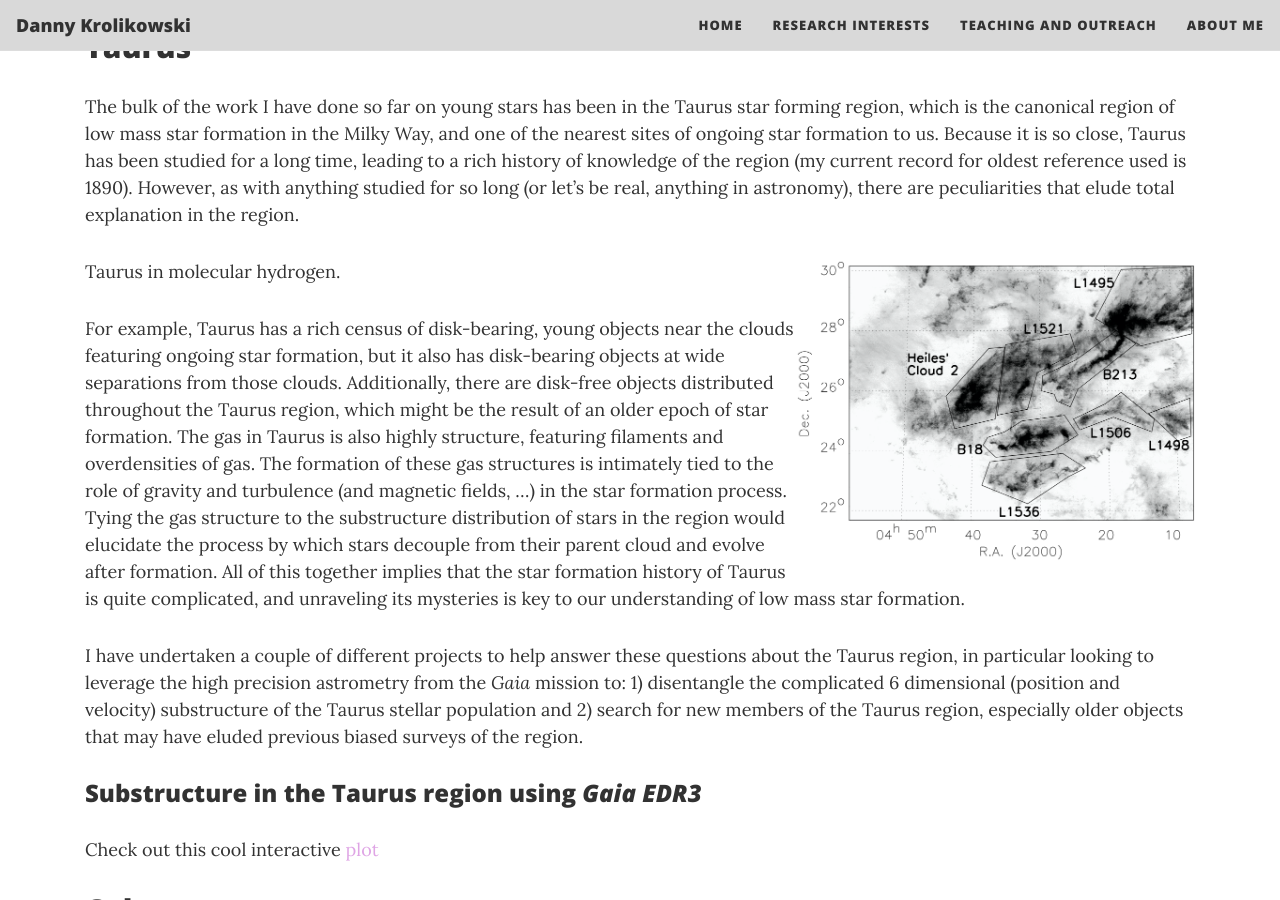
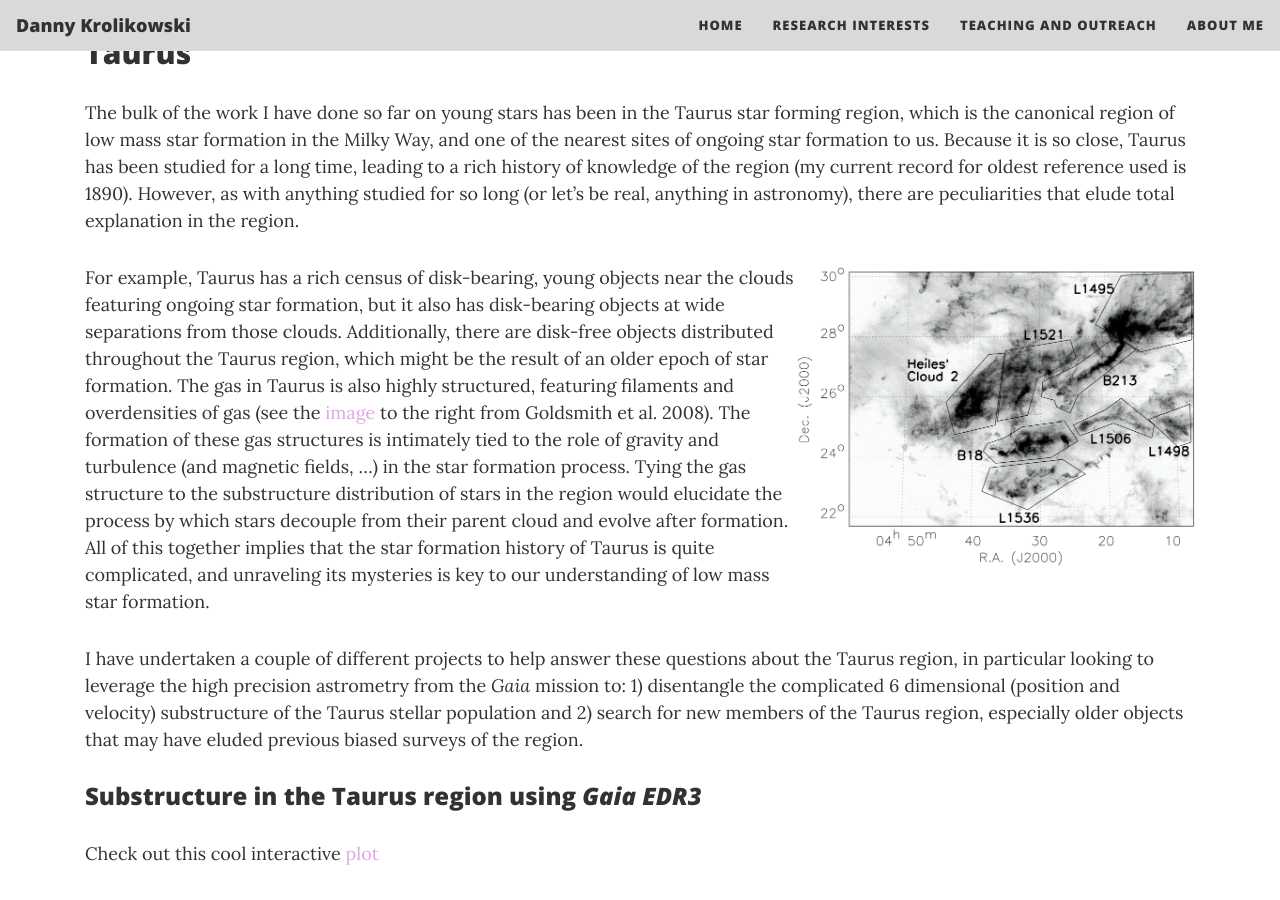
Before and after one commit to dkrolikowski/dkrolikowski.github.io, a Jekyll site: the page built from research.md, in a window 1280 px wide and 900 px high, scrolled down 670 px. Built offline with Jekyll 4.4.1, drawn with Linux system fonts in a browser that asks for light colours; nearby versions of some CDN libraries.

Commit message:
Abandoning image captioning lol

```diff
--- a/research.md
+++ b/research.md
@@ -7,7 +7,7 @@ subtitle: Young Stars and their Planetary Systems
 
 My research interests broadly include young stars and the planets around them. This covers scales from entire regions of young or forming stars, down to the individual planets in these systems. I'm in my 5th year as a Ph.D. student at UT Austin where I work with Adam Kraus. During my undergraduate education at SUNY Geneseo, I worked with Aaron Steinhauer studying the lithium abundances of star clusters, to map the chemical evolution of lithium across time and stellar type.
 
-## Young stellar populations
+# Young stellar populations
 
 To understand how planetary systems form and evolve, we must understand how the stars they orbit do the same. One pillar of my research is the study of young stars, and in particular the groups they form in. Most stars form in clusters, or at the very least loose associations. By studying an ensemble of stars that formed together, it is easier to determine the age, and thus other stellar properties, of all stars in the group. With a well defined census, we can look at the spatial and velocity distributions of the stars in these groups to back out a picture of how they formed, which can constrain the theories and physics of star formation in general.
 
@@ -15,23 +15,9 @@ To understand how planetary systems form and evolve, we must understand how the
 
 The bulk of the work I have done so far on young stars has been in the Taurus star forming region, which is the canonical region of low mass star formation in the Milky Way, and one of the nearest sites of ongoing star formation to us. Because it is so close, Taurus has been studied for a long time, leading to a rich history of knowledge of the region (my current record for oldest reference used is 1890). However, as with anything studied for so long (or let's be real, anything in astronomy), there are peculiarities that elude total explanation in the region.
 
-<figure>
-  <a href="https://ui.adsabs.harvard.edu/abs/2008ApJ...680..428G/abstract" target='blank'>
-    <img src="/assets/img/taurus_h2.png" width="400" style="float:right">
-  </a>
-  <figcaption>Taurus in molecular hydrogen.</figcaption>
-</figure>
+[![Taurus in H2](/assets/img/taurus_h2.png){: width="400" align="right"}](https://ui.adsabs.harvard.edu/abs/2008ApJ...680..428G/abstract)
 
-<!-- ![Taurus in H2](/assets/img/taurus_h2.png){: width="400" align="right" }
-<figcaption>[Taurus in Molecular Hydrogen](https://ui.adsabs.harvard.edu/abs/2008ApJ...680..428G/abstract)</figcaption> -->
-<!-- *[Taurus in Molecular Hydrogen](https://ui.adsabs.harvard.edu/abs/2008ApJ...680..428G/abstract)* -->
-
-<!-- | [![Taurus in H2](/assets/img/taurus_h2.png)](https://ui.adsabs.harvard.edu/abs/2008ApJ...680..428G/abstract) |
-|---|
-|Taurus in Molecular Hydrogen|
- -->
-
-For example, Taurus has a rich census of disk-bearing, young objects near the clouds featuring ongoing star formation, but it also has disk-bearing objects at wide separations from those clouds. Additionally, there are disk-free objects distributed throughout the Taurus region, which might be the result of an older epoch of star formation. The gas in Taurus is also highly structure, featuring filaments and overdensities of gas. The formation of these gas structures is intimately tied to the role of gravity and turbulence (and magnetic fields, ...) in the star formation process. Tying the gas structure to the substructure distribution of stars in the region would elucidate the process by which stars decouple from their parent cloud and evolve after formation. All of this together implies that the star formation history of Taurus is quite complicated, and unraveling its mysteries is key to our understanding of low mass star formation.
+For example, Taurus has a rich census of disk-bearing, young objects near the clouds featuring ongoing star formation, but it also has disk-bearing objects at wide separations from those clouds. Additionally, there are disk-free objects distributed throughout the Taurus region, which might be the result of an older epoch of star formation. The gas in Taurus is also highly structured, featuring filaments and overdensities of gas (see the [image](https://ui.adsabs.harvard.edu/abs/2008ApJ...680..428G/abstract) to the right from Goldsmith et al. 2008). The formation of these gas structures is intimately tied to the role of gravity and turbulence (and magnetic fields, ...) in the star formation process. Tying the gas structure to the substructure distribution of stars in the region would elucidate the process by which stars decouple from their parent cloud and evolve after formation. All of this together implies that the star formation history of Taurus is quite complicated, and unraveling its mysteries is key to our understanding of low mass star formation.
 
 I have undertaken a couple of different projects to help answer these questions about the Taurus region, in particular looking to leverage the high precision astrometry from the *Gaia* mission to: 1) disentangle the complicated 6 dimensional (position and velocity) substructure of the Taurus stellar population and 2) search for new members of the Taurus region, especially older objects that may have eluded previous biased surveys of the region.
 
```
